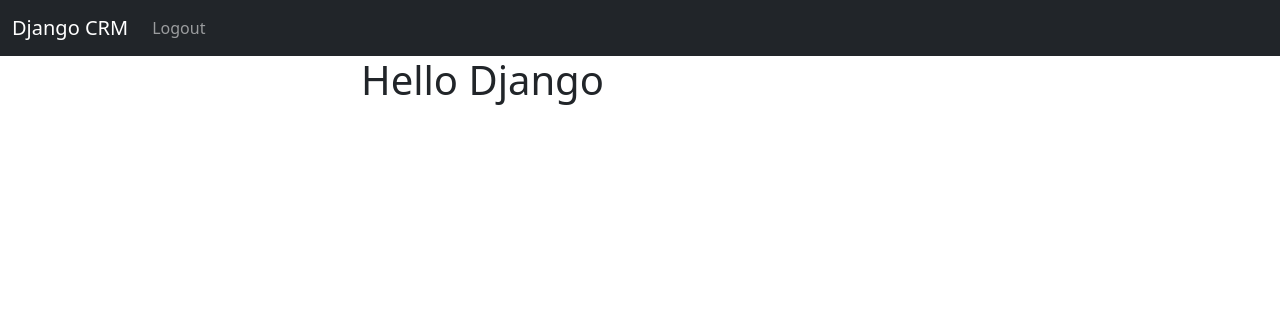
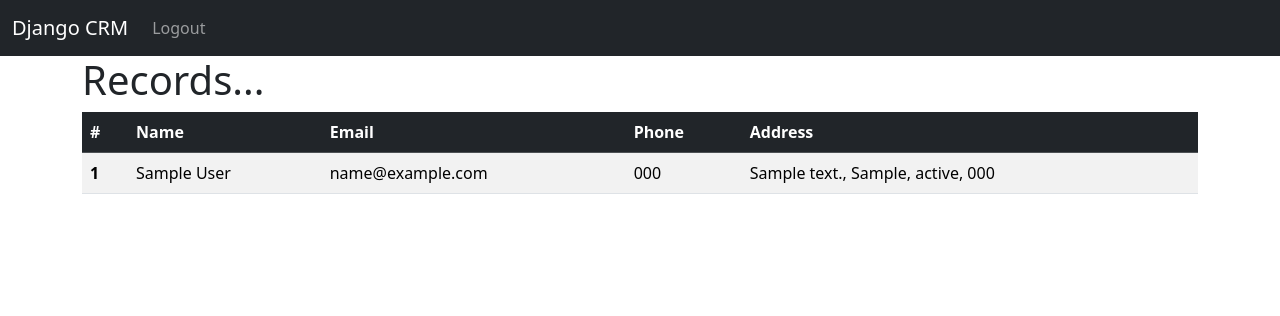
Before and after one commit to the-sleepingfox/dcrm, a Django app: page / in a window 1280 px wide. Shown: the top 316 px of the page. Run offline with Django 4.2, Linux system fonts and the light colour scheme; a user stored in the database is signed in; tables that the repository leaves empty hold one stand-in row (values such as "Sample post").

Commit message:
database table added

```diff
--- a/website/templates/home.html
+++ b/website/templates/home.html
@@ -2,9 +2,36 @@
 
 {% block content %}
 
-<div class="col-md-6 offset-md-3">
+<!-- <div class="col-md-6 offset-md-3"> -->
+
     {% if user.is_authenticated %}
-    <h1>Hello Django</h1>
+    <h1>Records...</h1>
+    {% if records %}
+    <table class="table table-striped table-hover">
+
+      <thead class="table-dark">
+        <tr>
+          <th scope="col">#</th>
+          <th scope="col">Name</th>
+          <th scope="col">Email</th>
+          <th scope="col">Phone</th>
+          <th scope="col">Address</th>
+        </tr>
+      </thead>
+      <tbody>
+        {% for record in records %}
+        <tr>
+          <th scope="row">{{record.id}}</th>
+          <td>{{record.first_name}} {{record.last_name}}</td>
+          <td>{{record.email}}</td>
+          <td>{{record.phone}}</td>
+          <td>{{record.address}}, {{record.city}}, {{record.state}}, {{record.zipcode}}</td>
+        </tr>
+        {% endfor %}
+      </tbody>
+    </table>
+
+    {% endif %}
     {% else %}
     <h1>LOGIN!</h1>
     <br/>
@@ -20,5 +47,5 @@
         <button type="submit" class="btn btn-secondary">Login</button>
       </form>
       {% endif %}
-</div>
+<!-- </div> -->
 {% endblock %}
--- a/website/views.py
+++ b/website/views.py
@@ -2,9 +2,12 @@ from django.shortcuts import render, redirect
 from django.contrib.auth import authenticate, login, logout
 from django.contrib import messages
 from .forms import SignUpForm
+from .models import Record
 # Create your views here.
 
 def home(request):
+    # imprting model Record and putting it in variable naem record
+    records= Record.objects.all()
     # check to see if logingin
     if request.method == 'POST':
         username= request.POST.get('username')
@@ -19,7 +22,7 @@ def home(request):
             messages.error(request, "Ther's an error, please try again")
             return redirect('home')
     else:
-        return render(request, 'home.html', {})
+        return render(request, 'home.html', {'records':records})
 
 def register_user(request):
     if request.method == 'POST':
```
